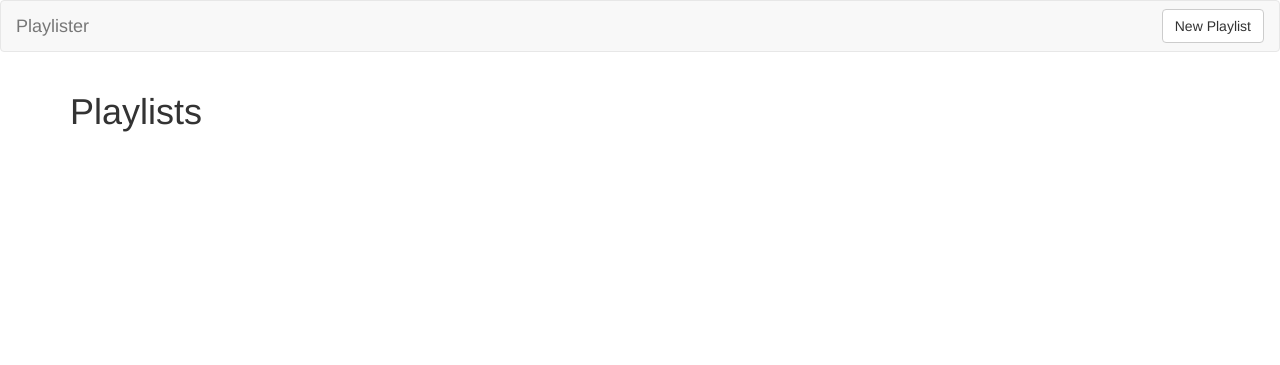
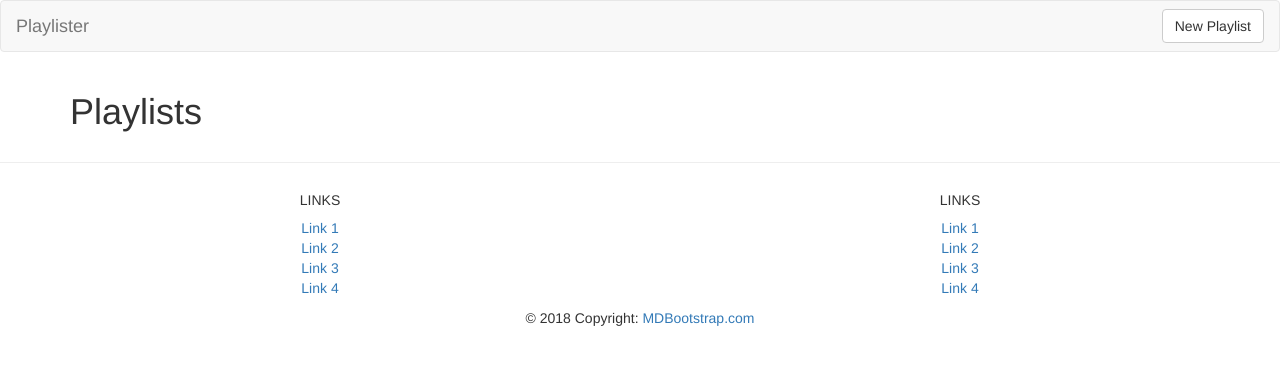
Before and after one commit to Rediet8abere/Playlister-Tutorial, a Flask app: page / in a window 1280 px wide. Shown: the top 365 px of the page. Run offline with Flask 2, Linux system fonts and the light colour scheme; data that the repository does not hold is empty; some libraries are stand-ins or nearby versions.

Commit message:
added created_at, footer, and bootstrap theme

```diff
--- a/app.py
+++ b/app.py
@@ -2,6 +2,7 @@ from flask import Flask, render_template, request, redirect, url_for
 from pymongo import MongoClient
 from bson.objectid import ObjectId
 import os
+from datetime import datetime
 
 host = os.getenv('MONGODB_URI', 'mongodb://localhost:27017/foobar')
 client = MongoClient(host=f'{host}?retryWrites=false')
@@ -32,8 +33,10 @@ def playlists_submit():
     playlist = {
         'title': request.form.get('title'),
         'description': request.form.get('description'),
-        'videos': request.form.get('videos').split()
+        'videos': request.form.get('videos').split(),
+        'created_at': datetime.now()
     }
+    print(playlist)
     playlist_id = playlists.insert_one(playlist).inserted_id
     return redirect(url_for('playlists_show', playlist_id=playlist_id))
 
@@ -82,7 +85,15 @@ def comments_new():
     }
     print(comment)
     comment_id = comments.insert_one(comment).inserted_id
-    return redirect(url_for('playlists_show', playlist_id=comment_id))
+    return redirect(url_for('playlists_show', playlist_id=request.form.get('playlist_id')))
+    # return redirect(url_for('playlists_show', playlist_id=comment_id))
+
+@app.route('/playlists/comments/<comment_id>', methods=['POST'])
+def comments_delete(comment_id):
+    """Action to delete a comment."""
+    comment = comments.find_one({'_id': ObjectId(comment_id)})
+    comments.delete_one({'_id': ObjectId(comment_id)})
+    return redirect(url_for('playlists_show', playlist_id=comment.get('playlist_id')))
 
 
 
--- a/templates/base.html
+++ b/templates/base.html
@@ -16,7 +16,34 @@
     <div class='container'>
         {% block content %}{% endblock %}
     </div>
-
+    <footer class='page-footer font-small blue pt-4'>
+    <div class='container-fluid text-center'>
+         <div class='row'>
+         <hr class='clearfix w-100 d-md-none pb-3'>
+         <div class='col-md-6 mb-md-0 mb-3'>
+             <h5 class='text-uppercase'>Links</h5>
+             <ul class='list-unstyled'>
+                 <li><a href='#!'>Link 1</a></li>
+                 <li><a href='#!'>Link 2</a></li>
+                 <li><a href='#!'>Link 3</a></li>
+                 <li><a href='#!'>Link 4</a></li>
+             </ul>
+         </div>
+         <div class='col-md-6 mb-md-0 mb-3'>
+             <h5 class='text-uppercase'>Links</h5>
+             <ul class='list-unstyled'>
+                 <li><a href='#!'>Link 1</a></li>
+                 <li><a href='#!'>Link 2</a></li>
+                 <li><a href='#!'>Link 3</a></li>
+                 <li><a href='#!'>Link 4</a></li>
+             </ul>
+         </div>
+         </div>
+    </div>
+    <div class='footer-copyright text-center py-3'>© 2018 Copyright:
+       <a href='https://mdbootstrap.com/education/bootstrap/'> MDBootstrap.com</a>
+    </div>
+</footer>
     <!-- Latest compiled and minified JavaScript -->
     <script src='https://maxcdn.bootstrapcdn.com/bootstrap/3.3.7/js/bootstrap.min.js'></script>
 </body>
--- a/templates/partials/comment.html
+++ b/templates/partials/comment.html
@@ -4,5 +4,9 @@
     <div class='card-block'>
         <h4 class='card-title'>{{ comment.title }}</h4>
         <p class='card-text'>{{ comment.content }}</p>
+        <!-- Delete link -->
+        <p><form method='POST' action='/playlists/comments/{{ comment._id }}'>
+            <button class='btn btn-link' type='submit'>Delete</button>
+        </form></p>
     </div>
 </div>
--- a/templates/playlists_show.html
+++ b/templates/playlists_show.html
@@ -6,6 +6,11 @@
 <div class='row'>
     <div class='col-sm-6 col-sm-offset-3'>
         <h1>{{ playlist.title }}</h1>
+        <h1>{{playlist.title}}</h1>
+        {% if playlist.created_at %}
+        <p class='text-muted'>Created on {{ playlist.created_at.strftime('%A, %d %B, %Y') }}
+            at {{ playlist.created_at.strftime('%I:%M %p') }}</p>
+        {% endif %}
         <h2>{{ playlist.description }}</h2>
         {% for video in playlist.videos %}
             <div class="card"><div class="card-body">
```
